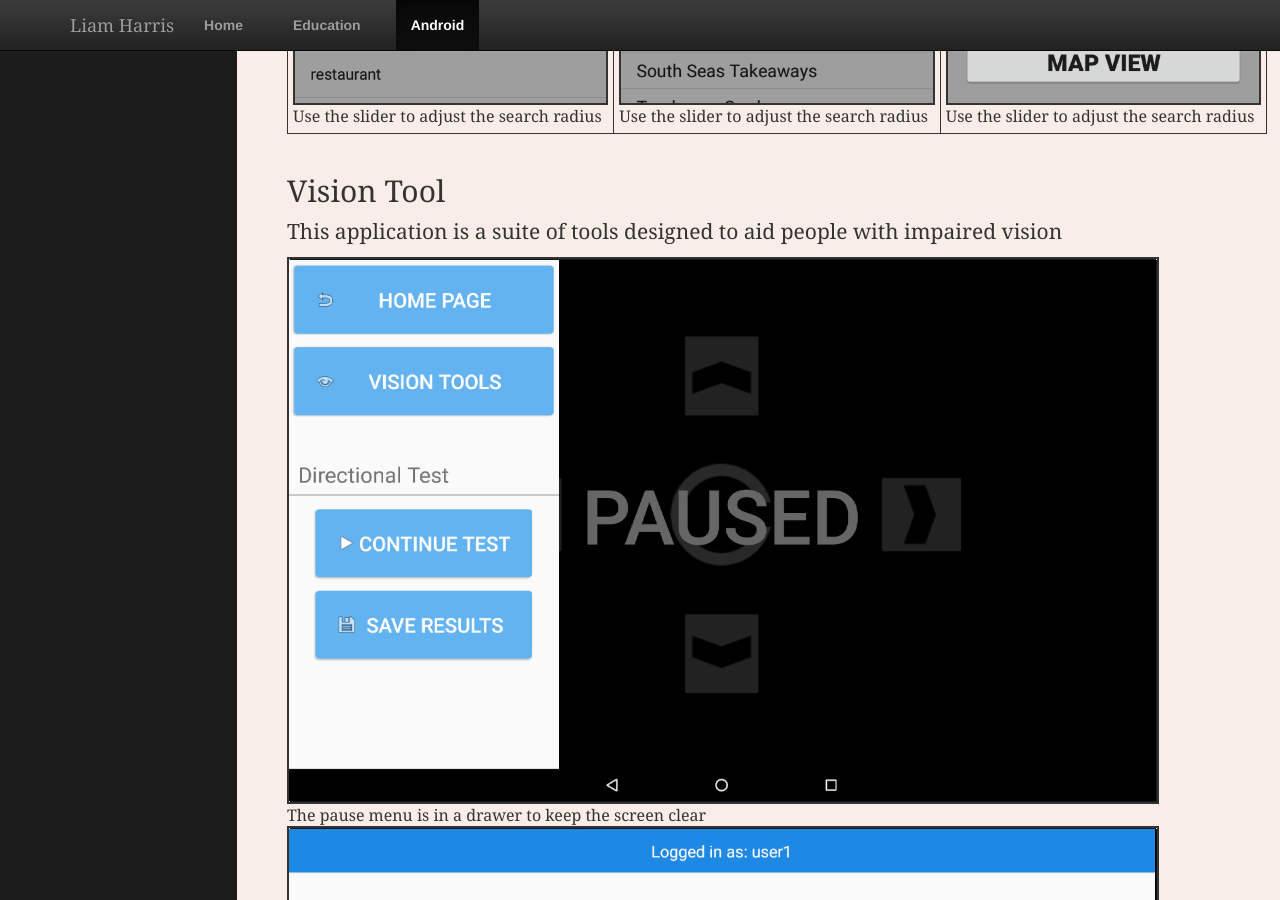
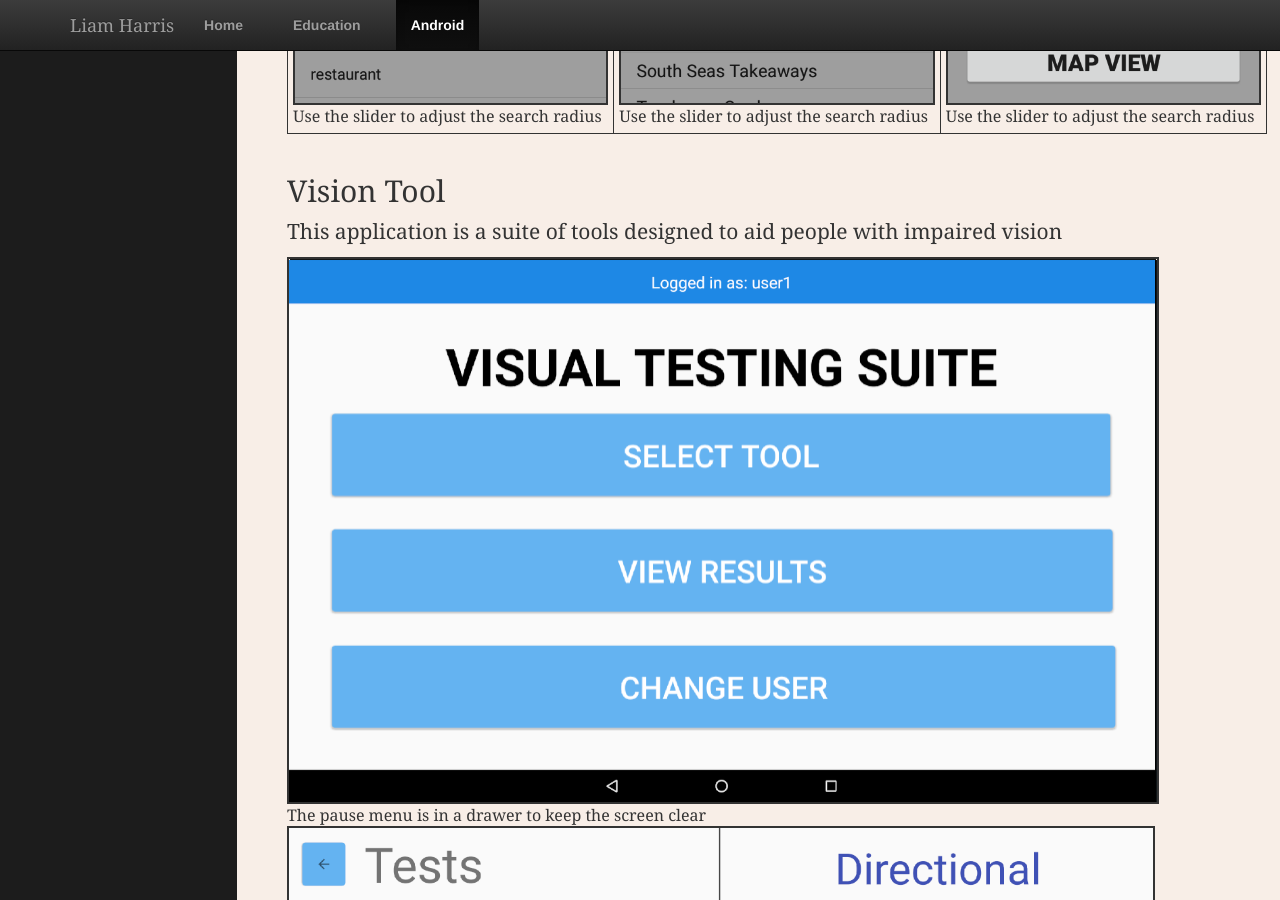
Before and after one commit to harrl7/harrl7.github.io, a Jekyll site: the page built from android/index.html, in a window 1280 px wide and 900 px high, scrolled down 745 px. Built offline with Jekyll 4.4.1, drawn with Linux system fonts in a browser that asks for light colours.

Commit message:
Update index.html

```diff
--- a/android/index.html
+++ b/android/index.html
@@ -6,6 +6,7 @@
 
 	<h1>Android</h1>
 	<br>
+
 
 	<h2>Nearby Sites</h2>
 	<p>This is the application I made for an individual assignment. The application uses the Google Places API to find businesses and tourist attractions around you.
@@ -40,13 +41,10 @@
 
 	<br>
 
+
+
 	<h2>Vision Tool</h2>
 	<p>This application is a suite of tools designed to aid people with impaired vision</p>
-
-	<figure>
-		<img src="/assets/img/vision_tool/drawer.PNG">
-		<figcaption> The pause menu is in a drawer to keep the screen clear </figcaption>
-	</figure>
 
 	<figure>
 		<img src="/assets/img/vision_tool/menu.PNG">
@@ -63,4 +61,10 @@
 		<figcaption> The pause menu is in a drawer to keep the screen clear </figcaption>
 	</figure>
 
+	<figure>
+		<img src="/assets/img/vision_tool/drawer.PNG">
+		<figcaption> The pause menu is in a drawer to keep the screen clear </figcaption>
+	</figure>
+
+
 </div><!-- /.blurb -->
```
